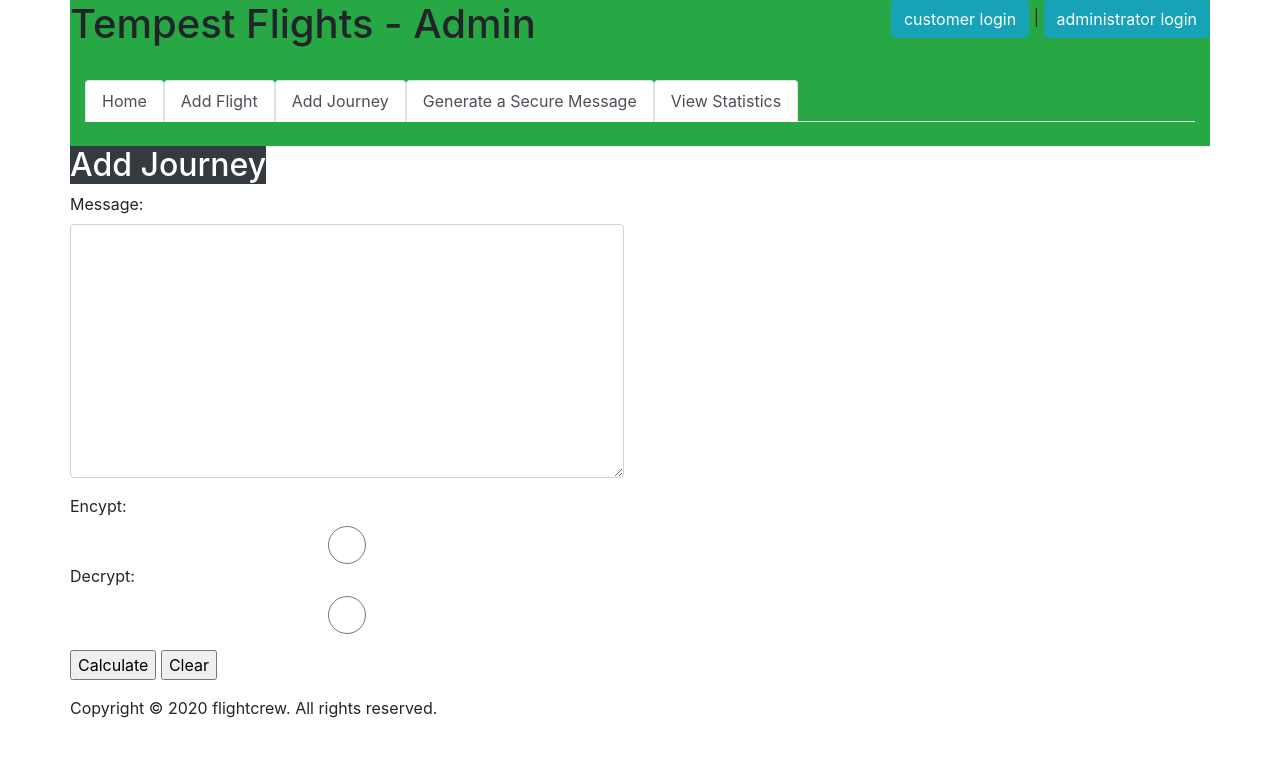
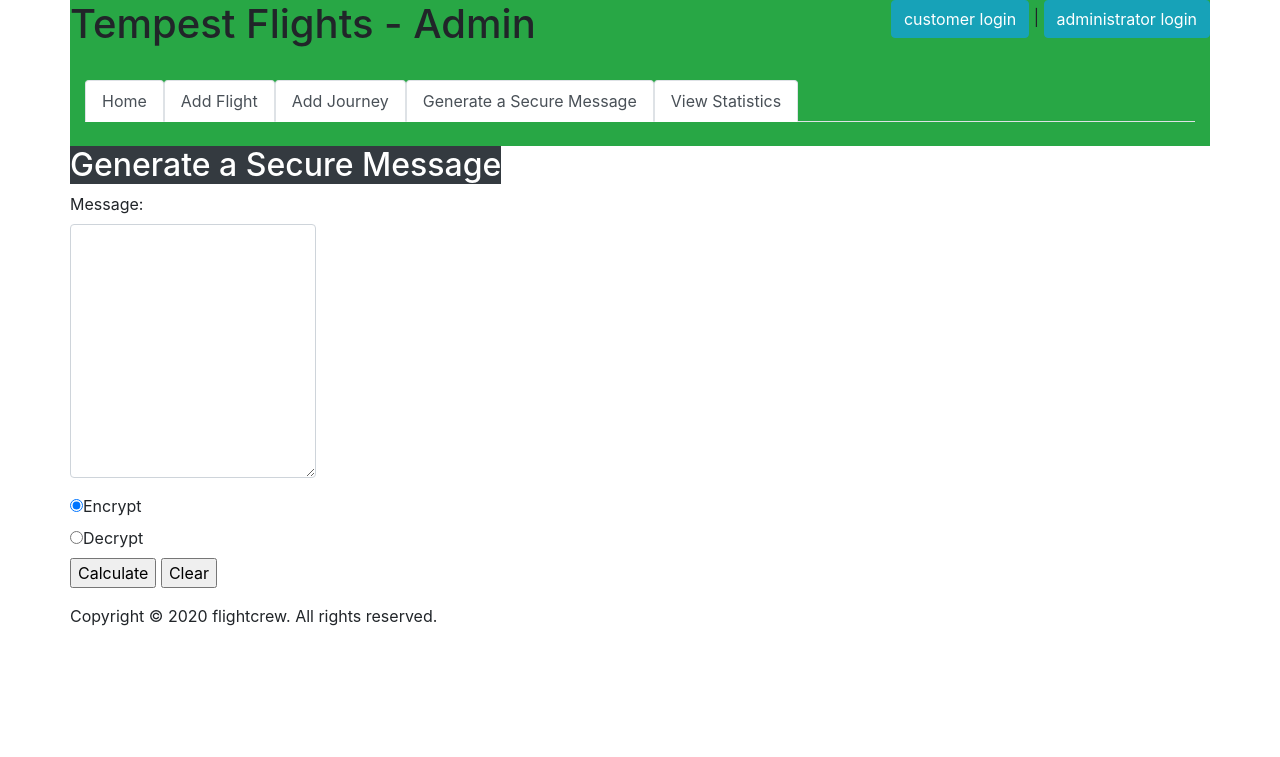
Before and after one commit to Eyo123/ISAD251REF, a PHP site: page /admin_encrypt_message.php in a window 1280 px wide. Shown: the top 757 px of the page. Run offline with PHP 8.4, Linux system fonts and the light colour scheme.

Commit message:
Update admin_encrypt_message.php

```diff
--- a/htdocs/admin_encrypt_message.php
+++ b/htdocs/admin_encrypt_message.php
@@ -1,6 +1,6 @@
 <?php
 
-$page_title = "Encrypt Message";
+$page_title = "Generate a Secure Message";
 
 include_once('includes/admin_header.html');
 require_once ('secure_input.php');
@@ -20,13 +20,47 @@ if($_SERVER['REQUEST_METHOD']=='POST')
   # encrypt or decrypt the message
   if(empty($errors))
   {
-	if($action = "encrypt")
+	if($action == "encrypt")
 	{
+		$key = array(
+		"A" => "D", "B" => "E","C" => "F", "D" => "G","E" => "H","F" => "I",
+		"G" => "J", "H" => "K", "I" => "L", "J" => "M","K" => "N",
+		"L" => "O","M" => "P", "N" => "Q", "O" => "R",
+		"P" => "S","Q" => "T", "R" => "U","S" => "V","T" => "W",
+		"U" => "X", "V" => "Y", "W" => "Z", "X" => "A",
+		"Y" => "B", "Z" => "C"
+		);
 
+		$length=strlen($message);
+		$result='';
+		for ($i = 0; $i < $length; $i++)
+		{
+			if (in_array(strtoupper($message[$i]), array_flip($key)))
+			{
+				$result .= $key[strtoupper($message[$i])];
+			}
+		}
 	}
-	else if($action = "decrypt")
+	else if($action == "decrypt")
 	{
+		$key = array(
+		"A" => "X", "B" => "Y","C" => "Z", "D" => "A","E" => "B","F" => "C",
+		"G" => "D", "H" => "E", "I" => "F", "J" => "G","K" => "H",
+		"L" => "I","M" => "J", "N" => "K", "O" => "L",
+		"P" => "M","Q" => "N", "R" => "O","S" => "P","T" => "Q",
+		"U" => "R", "V" => "S", "W" => "T", "X" => "U",
+		"Y" => "V", "Z" => "W"
+		);
 
+		$length=strlen($message);
+		$result='';
+		for ($i = 0; $i < $length; $i++)
+		{
+			if (in_array(strtoupper($message[$i]), array_flip($key)))
+			{
+				$result .= $key[strtoupper($message[$i])];
+			}
+		}
 	}
   }
 
@@ -51,22 +85,22 @@ if($_SERVER['REQUEST_METHOD']=='POST')
 
 ?>
 
-<section role="contentinfo" aria-label="Flight Crew Add Journey Page">
+<section role="contentinfo" aria-label="Tempest Flights Generate a Secure Message Page">
 <div class="container">
     <div class="row">
-        <h2 class="bg-dark text-white">Add Journey</h2>
+        <h2 class="bg-dark text-white">Generate a Secure Message</h2>
     </div>
     <div class="row">
         <form action="admin_encrypt_message.php" method="post" id="encrypt_message">
             <div class="form-group">
                 <label for="message">Message:</label>
-                <textarea rows="10" cols="50" name="message" class="form-control" id="message" required></textarea>
+                <textarea rows="10" name="message" class="form-control" id="message" required></textarea>
             </div>
-			<div class="form-group">
-                <label for="encrypt">Encypt:</label>
-                <input type="radio" name="action" class="form-control" id="encrypt" value="encrypt">
-				<label for="decrypt">Decrypt:</label>
-                <input type="radio" name="action" class="form-control" id="decrypt" value="decrypt">
+			<div class="radio">
+				<label><input type="radio" name="action" value="encrypt" checked>Encrypt</label>
+            </div>
+			<div class="radio">
+				<label><input type="radio" name="action" value="decrypt">Decrypt</label>
             </div>
             <div class="form-group">
                 <p><input type="submit" value="Calculate">
```
